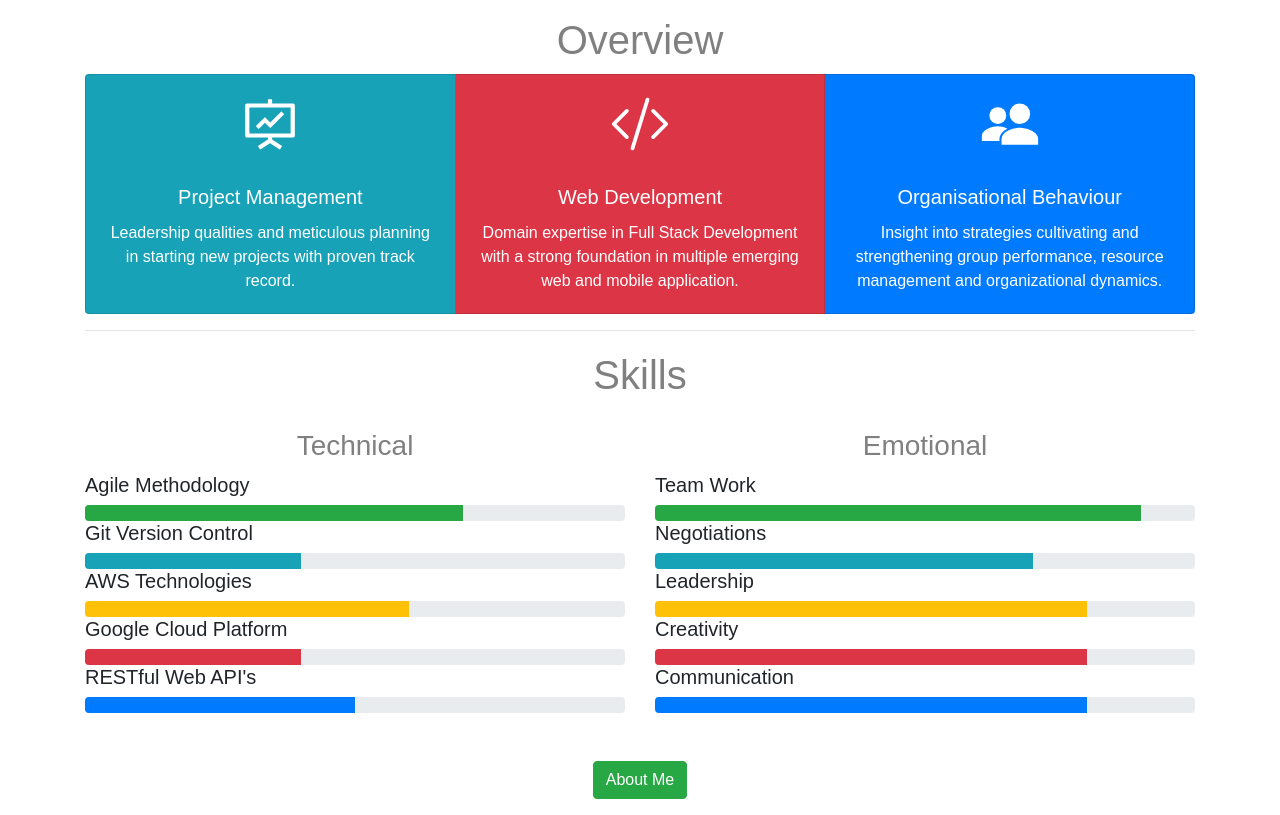
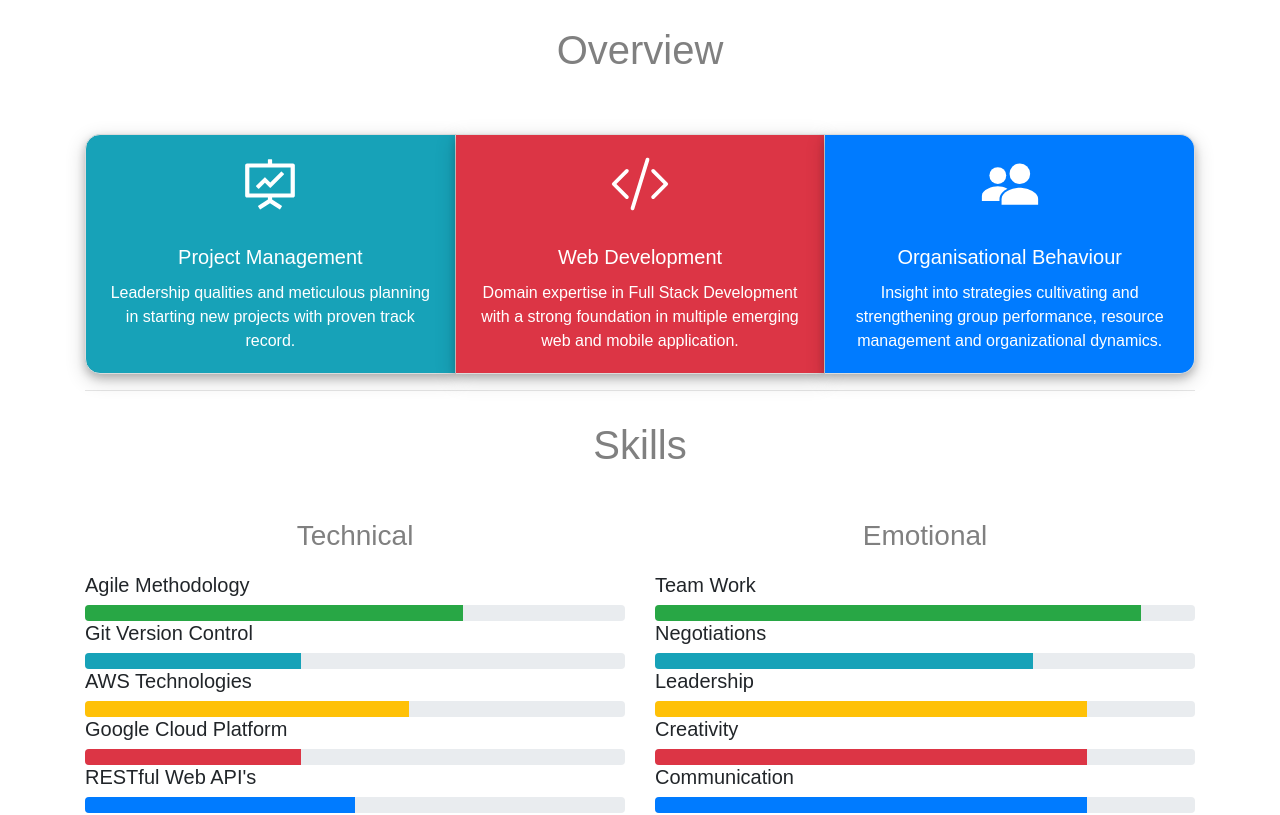
Before and after one commit to mandeep1580/portfolio-mandeep-singh-dhillon, a React (Create React App) app: page / in a window 1280 px wide. Shown: the part 860-1675 px from the top of the page. Built offline with nearby package versions, Linux system fonts and the light colour scheme.

Commit message:
edited overall styling

```diff
--- a/src/App.css
+++ b/src/App.css
@@ -25,7 +25,6 @@
   display: flex;
   align-items: center;
   justify-content: center;
-  /* flex-direction: column; */
 }
 
 .hero-content {
@@ -56,28 +55,27 @@
 
 .profile {
   height: auto;
+  padding-top: 15px;
+  padding-bottom: 15px;
   margin-top: auto;
   margin-bottom: auto;
   margin-left: auto;
   margin-right: auto;
-  border-color: gray;
-  border-style: solid;
 }
 
 .alumnus {
   height: auto;
   margin-top: 20px;
-  margin-bottom: auto;
+  margin-bottom: 10px;
   margin-left: auto;
   margin-right: auto;
   display: grid;
-  /* vertical-align: middle; */
 }
 
 .heading {
   text-align: center;
-  margin-top: 20px;
-  margin-bottom: 10px;
+  margin-top: 30px;
+  margin-bottom: 20px;
   color: gray;
 }
 
@@ -88,14 +86,11 @@
 }
 
 .button {
-  margin-top: 40px;
-  margin-bottom: 20px;
+  margin-top: 25px;
+  margin-bottom: 25px;
+  margin-left: auto;
+  margin-right: auto;
   text-align: center;
-}
-
-.portfolio-button {
-  /* align-items: left; */
-  margin-left: 0px;
 }
 
 .icon {
@@ -108,9 +103,9 @@
   display: inline-flex;
 }
 
-.portfolio {
-  text-align: center;
-}
+/* .portfolio {
+  float: left;
+} */
 
 .content-container {
   min-height: calc(100vh - 120px);
@@ -131,3 +126,32 @@
 .submit {
   text-align: center;
 }
+
+.card {
+  height: auto;
+  width: 18rem;
+  margin-top: 40px;
+  margin-bottom: auto;
+  margin-left: auto;
+  margin-right: auto;
+  border-color: #DCDCDC;
+  background-color: whitesmoke;
+  border-style: solid;
+  box-shadow: 0 4px 8px 0 rgba(0, 0, 0, 0.2), 0 6px 20px 0 rgba(0, 0, 0, 0.19);
+  text-align: center;
+  border-radius: 15px;
+}
+
+.button-card {
+  margin-top: auto;
+  margin-bottom: auto;
+  margin-left: auto;
+  margin-right: auto;
+  text-align: center;
+}
+
+.about-card {
+  margin-top: 20px;
+  margin-bottom: 20px;
+  box-shadow: 0 4px 8px 0 rgba(0, 0, 0, 0.2), 0 6px 20px 0 rgba(0, 0, 0, 0.19);
+}
```
